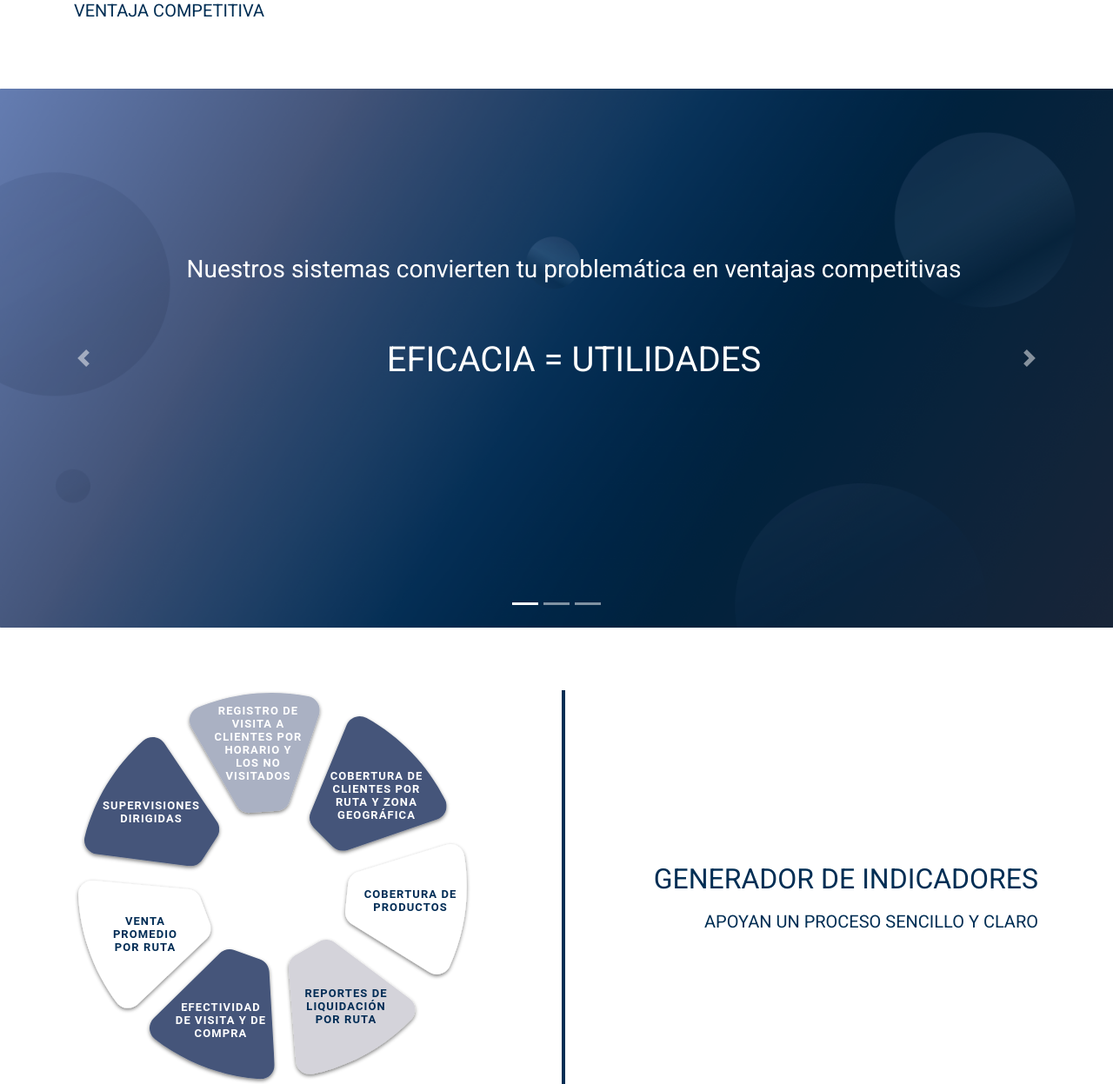
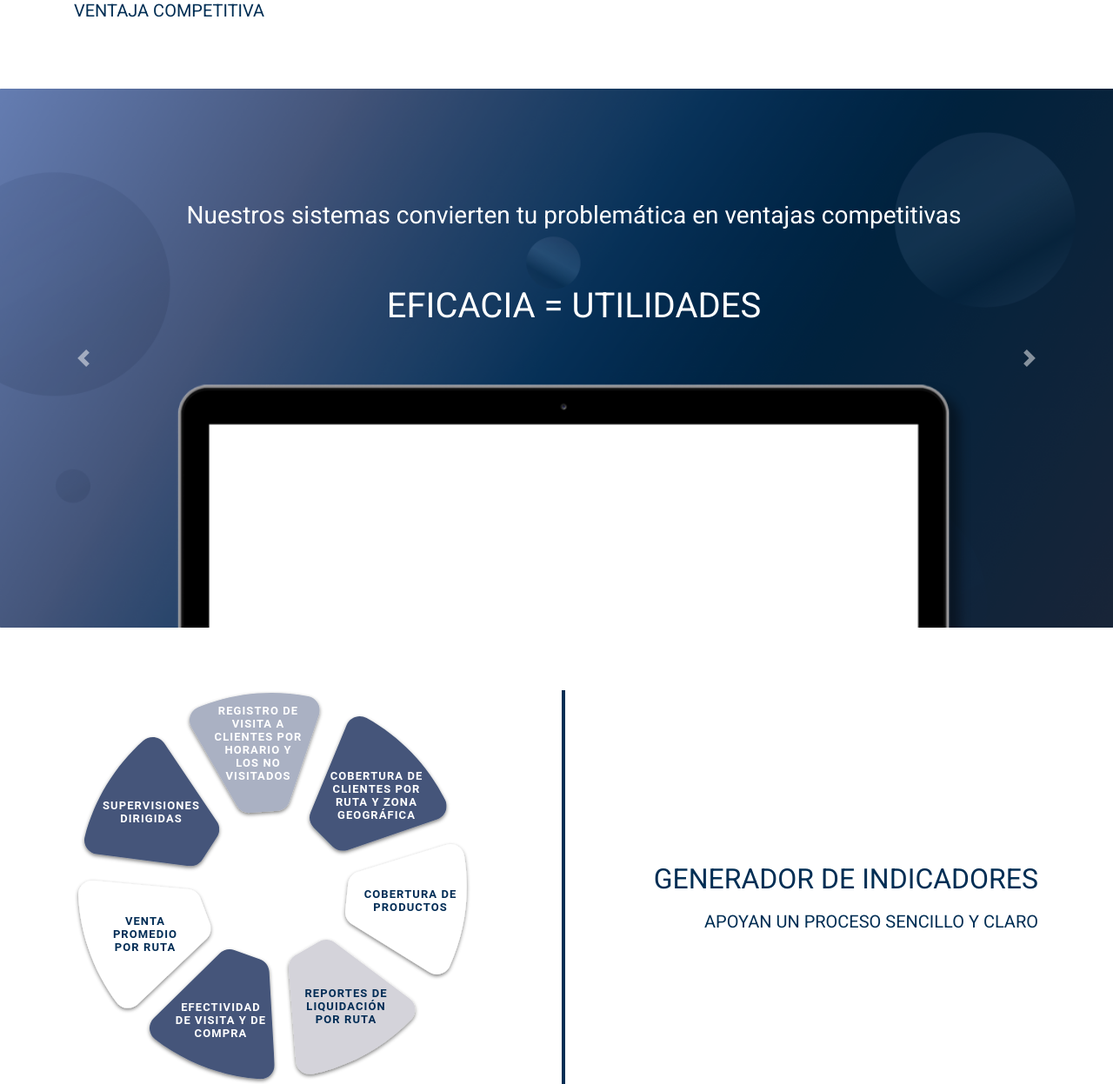
Before and after one commit to SergeantMini/susa2.0, a PHP site: page /sovrutas.php in a window 1280 px wide. Shown: the part 537-1784 px from the top of the page at 87% size. Run offline with PHP 8.4, Linux system fonts and the light colour scheme.

Commit message:
update for background upload

```diff
--- a/workspace/sovrutas.php
+++ b/workspace/sovrutas.php
@@ -94,15 +94,18 @@
   </ol>
   <div class="carousel-inner">
     <ul>
-    <div class="carousel-item active">
-      <div class="anim1" style="height:620px;">
-        <div class="container" align="center" style="width:100%;padding-top:10%;padding-bottom:10%;">
-            <div class="row" style="text-align:center;width:100%;">
-              <h3 style="width:100%;font-family: 'Roboto', sans-serif;color:white;text-align:center;padding-top:6%;">Nuestros sistemas convierten tu problemática en ventajas competitivas
+    <div class="carousel-item active" style="overflow:visible;">
+      <div class="anim1" style="height:620px;overflow:visible;">
+        <div class="container" align="center" style="width:100%;padding-top:5%;padding-bottom:10%;overflow:visible">
+            <div class="row" style="text-align:center;width:100%;overflow:visible;">
+              <h3 style="width:100%;font-family: 'Roboto', sans-serif;color:white;text-align:center;padding-top:6%;">
+                Nuestros sistemas convierten tu problemática en ventajas competitivas
               </h3>
-            </div>
-            <div align="center" class="row" style="text-align:center;width:100%;">
-              <h1 align="center" style="width:100%;font-family: 'Roboto', sans-serif;color:white;padding-top:5%;padding-bottom:5%;">EFICACIA = UTILIDADES</h1>
+              <h1 align="center" style="width:100%;font-family: 'Roboto', sans-serif;color:white;padding-top:5%;padding-bottom:5%;">
+                EFICACIA = UTILIDADES
+              </h1>
+              <br>
+              <img src="laptop.png" style="display:block;position:relative;display: flex;flex:1;max-width: 1000%!important;"/>
             </div>
         </div>
       </div>
@@ -111,7 +114,8 @@
        <div class="anim2" style="height:620px;">
             <div class="container" align="center" style="width:100%;">
                 <div class="row" style="text-align:center;width:100%;">
-                  <h3 style="width:100%;font-family: 'Roboto', sans-serif;color:white;text-align:center;padding-top:15%;">Por un sistema generador de indicadores que apoyan un proceso sencillo y claro en la toma de decisiones comerciales y la eficiencia en el servicio a clientes
+                  <h3 style="width:100%;font-family: 'Roboto', sans-serif;color:white;text-align:center;padding-top:15%;">
+                    Por un sistema generador de indicadores que apoyan un proceso sencillo y claro en la toma de decisiones comerciales y la eficiencia en el servicio a clientes
                   </h3>
                 </div>
                 <div class="container" align="center" style="width:100%;text-align:center;padding-top:5%;padding-bottom:10%;">
```
